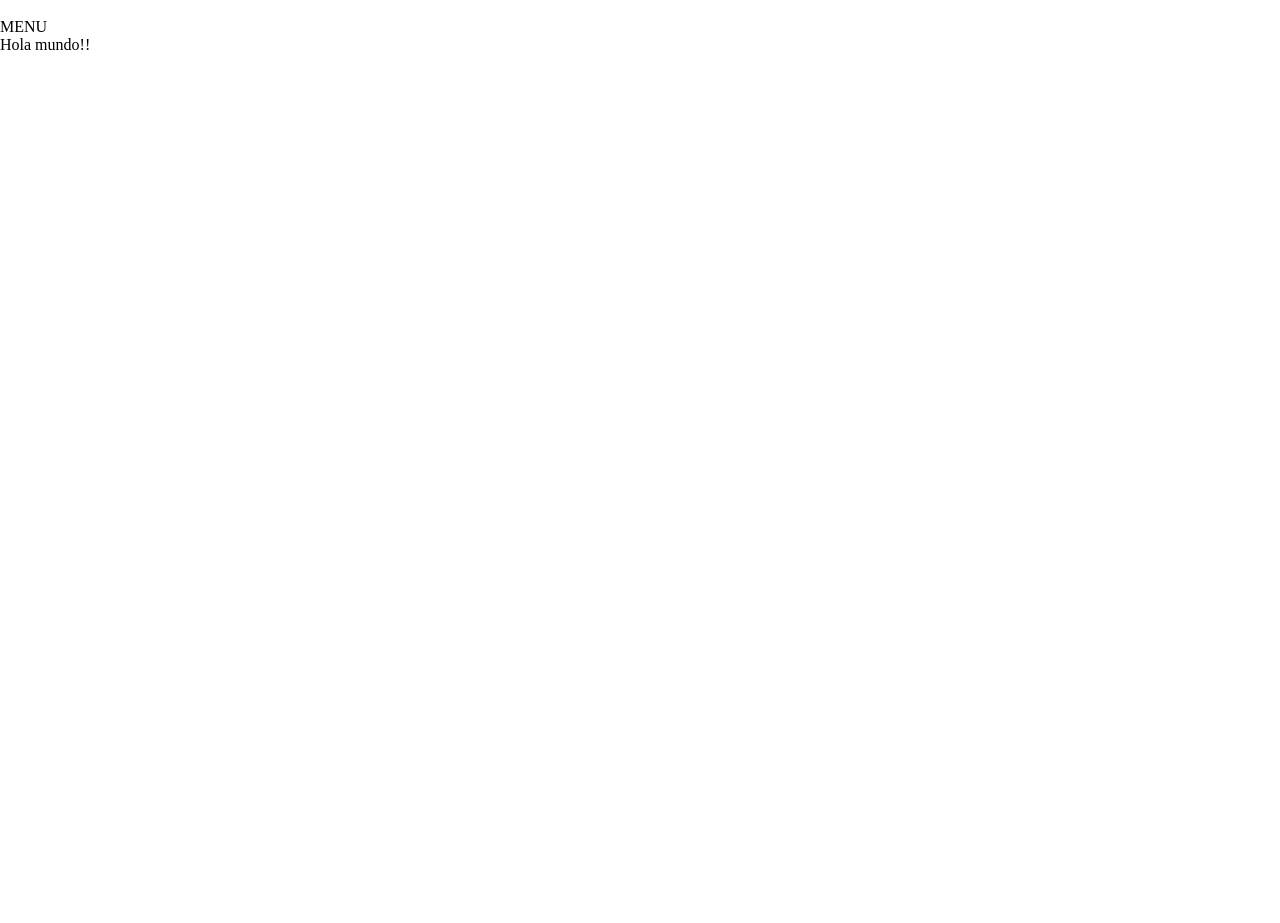
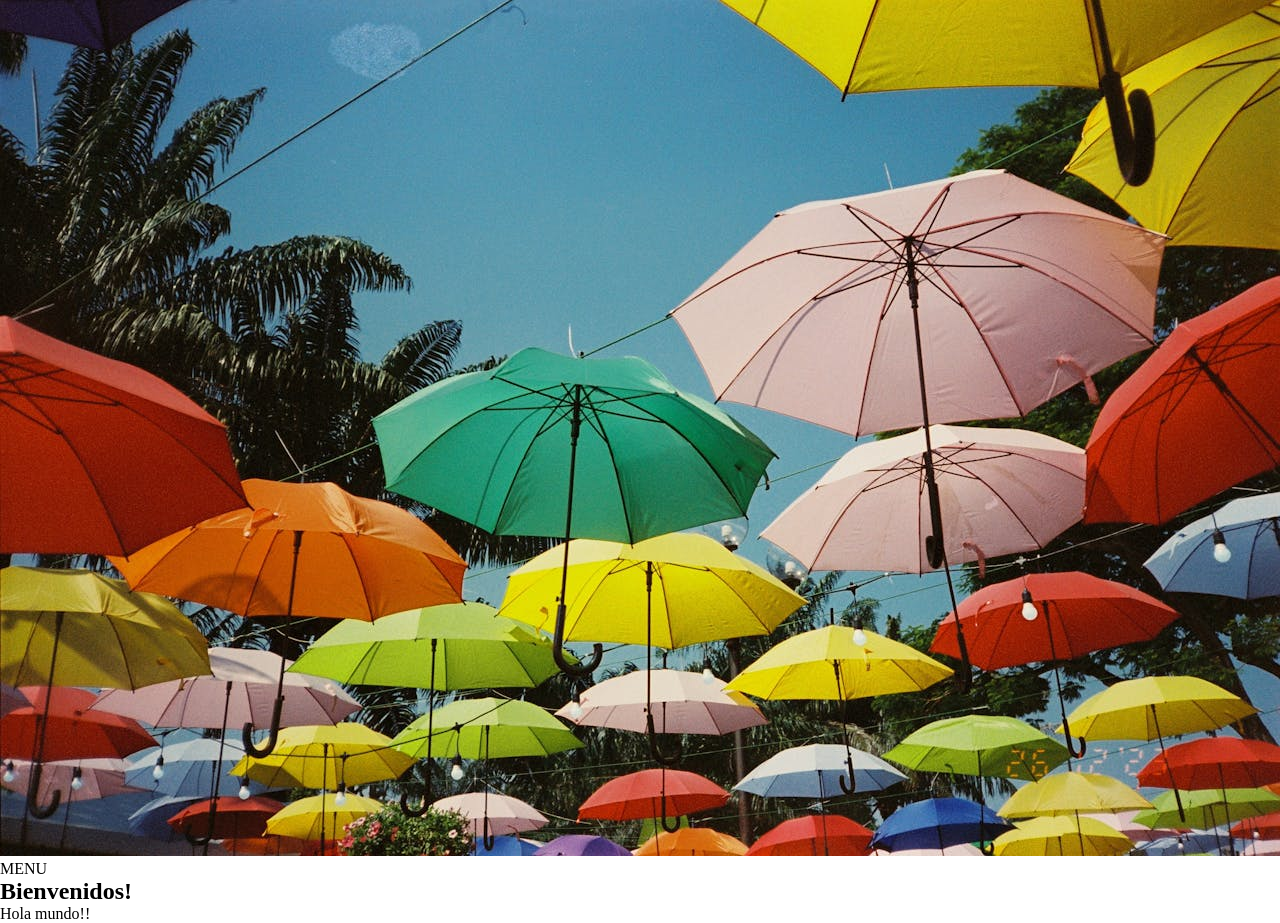
Before and after one commit to FatimaSofiaAguayo/MiProyectoNuevo-, a plain HTML site: page index.html in a window 1280 px wide. Before the commit the page ends 800 px from the top, so only its background shows below. Drawn offline with Linux system fonts and the light colour scheme.

Commit message:
agregue una imagen

```diff
--- a/index.html
+++ b/index.html
@@ -8,11 +8,12 @@
 </head>
 <body>
     <header>
-        <img src="" alt="">
+        <img src="img/img1.jpg" alt="">
         <p>MENU</p>
     </header>
     <main>
         <section>
+            <h1>Bienvenidos!</h1>
             <p>Hola mundo!!</p>
         </section>
     </main>
```
